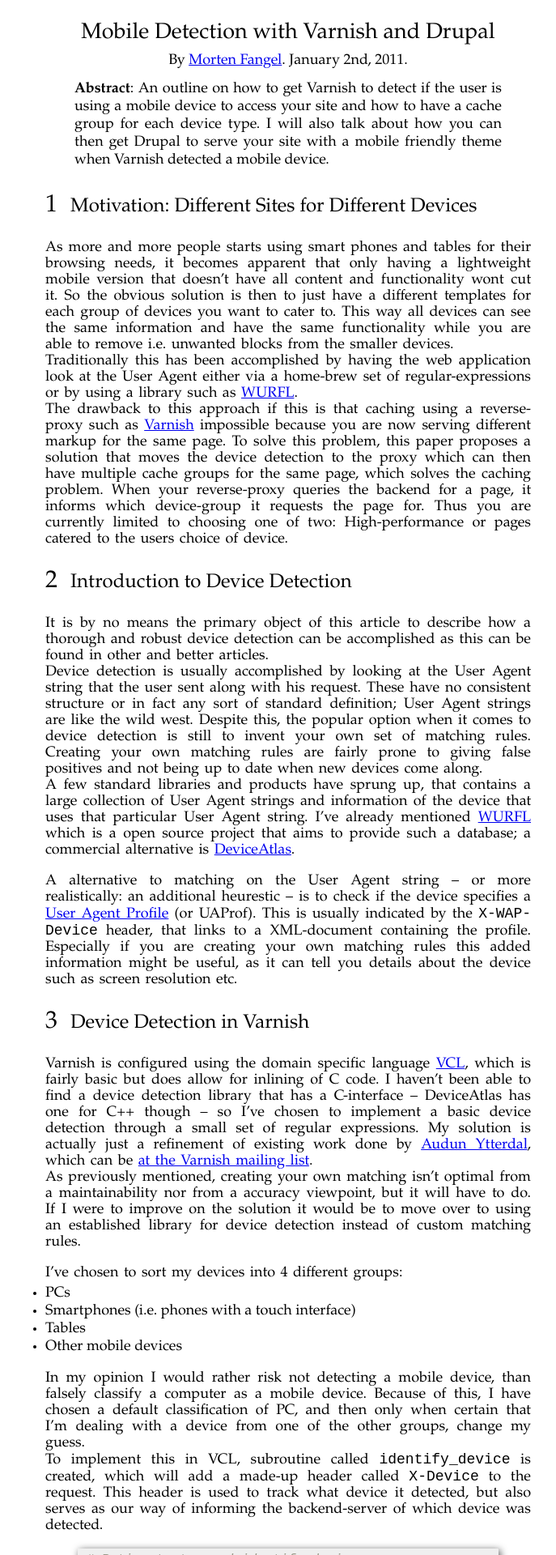
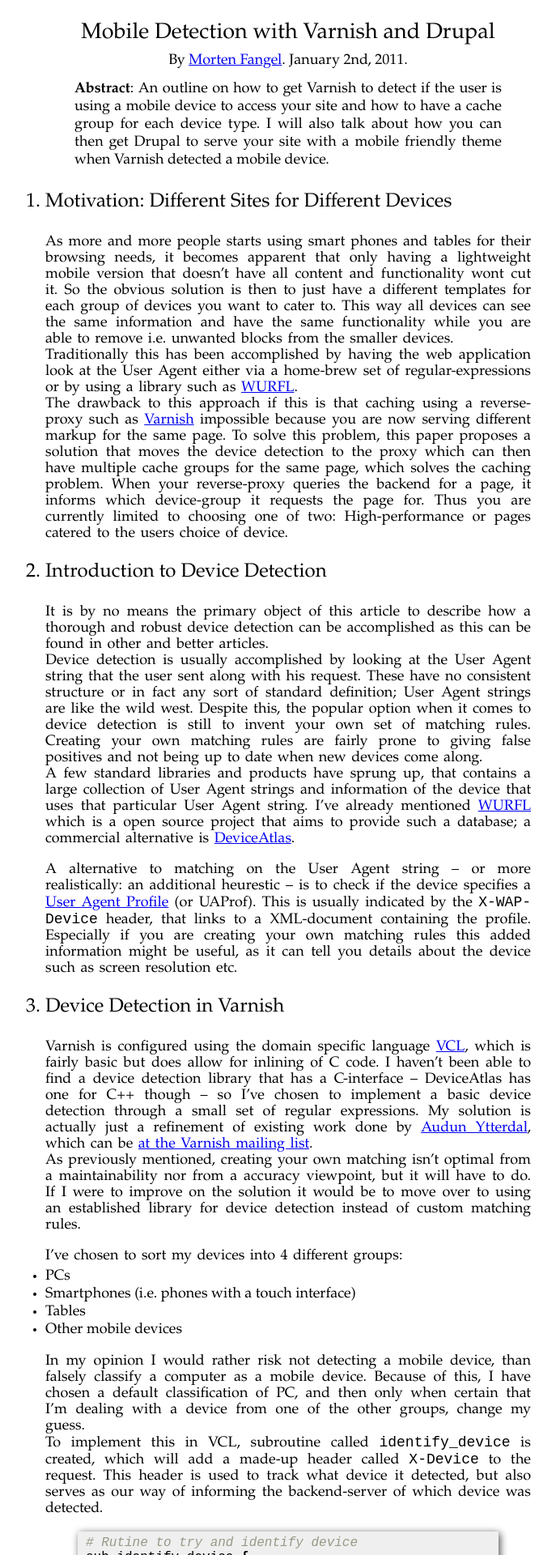
Before and after one commit to fangel/fangel.github.com, a Jekyll site: the page built from _posts/2011-01-02-mobile-detection-varnish-drupal.md, in a window 1280 px wide. Shown: the top 1920 px of the page at 81% size, without its empty margins (27-714 px from the left). Built offline with Jekyll 4.4.1, drawn with Linux system fonts in a browser that asks for light colours; some of the changed text lies outside the part shown.

Commit message:
Changed how I numbered headings in articles. Now with auto numbers and hanging punctuation

```diff
--- a/_posts/2011-01-02-mobile-detection-varnish-drupal.md
+++ b/_posts/2011-01-02-mobile-detection-varnish-drupal.md
@@ -10,7 +10,7 @@
  - <a href="http://sevengoslings.net">Morten Fangel</a>
 ---
 
-# 1 Motivation: Different Sites for Different Devices
+# Motivation: Different Sites for Different Devices
 
 As more and more people starts using smart phones and tables for their
 browsing needs, it becomes apparent that only having a lightweight mobile
@@ -32,7 +32,7 @@
 choosing one of two: High-performance or pages catered to the users choice of
 device.
 
-# 2 Introduction to Device Detection
+# Introduction to Device Detection
 
 It is by no means the primary object of this article to describe how a
 thorough and robust device detection can be accomplished as this can be
@@ -58,7 +58,7 @@
 might be useful, as it can tell you details about the device such as screen
 resolution etc.
 
-# 3 Device Detection in Varnish
+# Device Detection in Varnish
 
 Varnish is configured using the domain specific language [VCL][vcl], which is
 fairly basic but does allow for inlining of C code. I haven't been able to
@@ -164,7 +164,7 @@
 include "/path/to/device-detect.vcl";.
 {% endhighlight %}
 
-# 4 Theme Switching in Drupal
+# Theme Switching in Drupal
 
 To let the webserver serve a different appearing website to different devices,
 we need some sort of functionality to let our webapplication change it's
--- a/css/screen.css
+++ b/css/screen.css
@@ -33,11 +33,9 @@
 		margin-top: 1.5em; }
 
 		article section.body h1 {
+			list-style-type: decimal;
+			display: list-item;
 			font-size: 24px; }
-
-			article section.body h1:first-letter {
-				font-size: 30px;
-				letter-spacing: 10px; }
 
 		article section.body h2 {
 			font-size: 21px; }
```
Also changed, not shown: other parts of _posts/2011-01-02-mobile-detection-varnish-drupal.md (+2 -2 lines).
